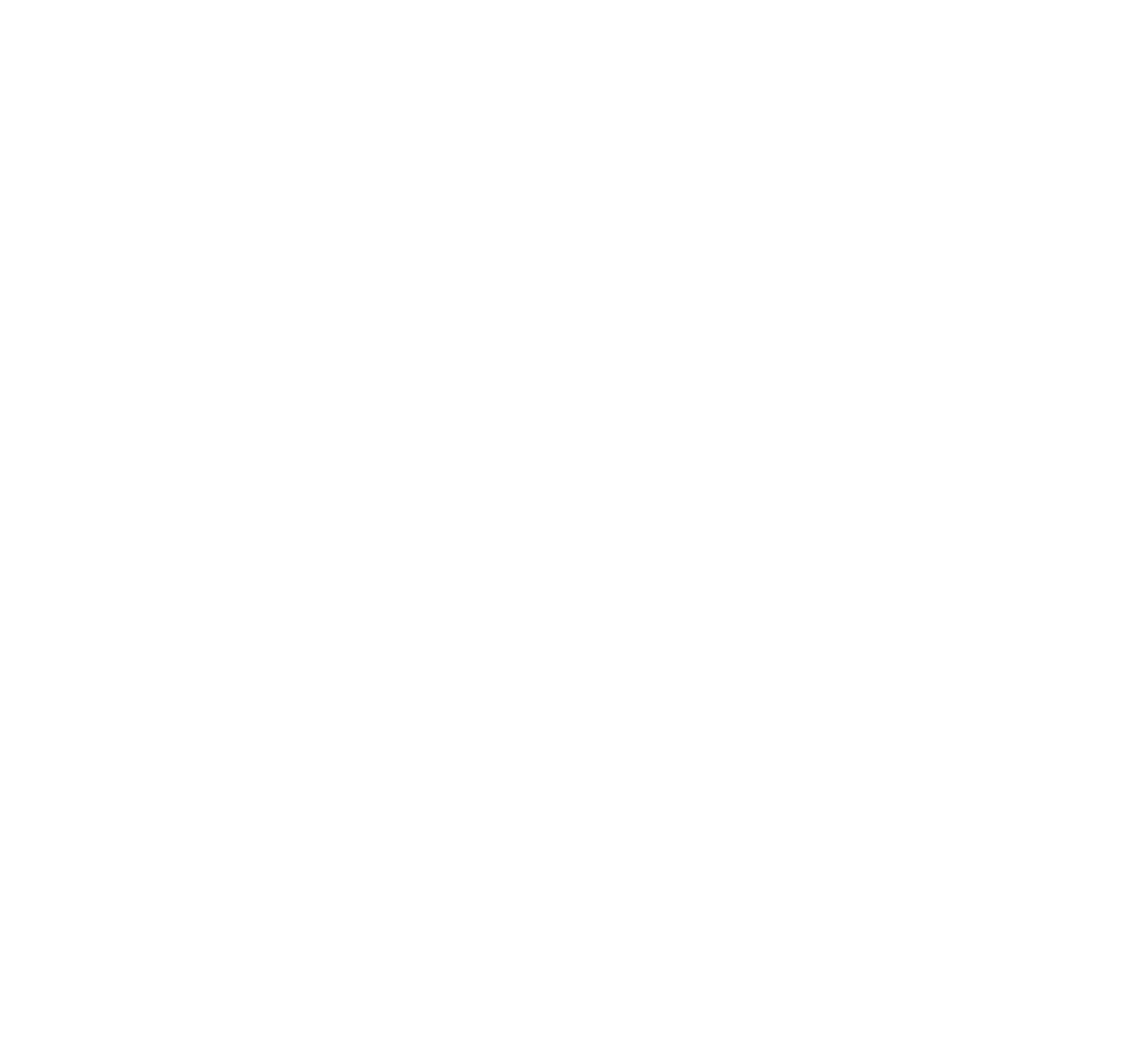
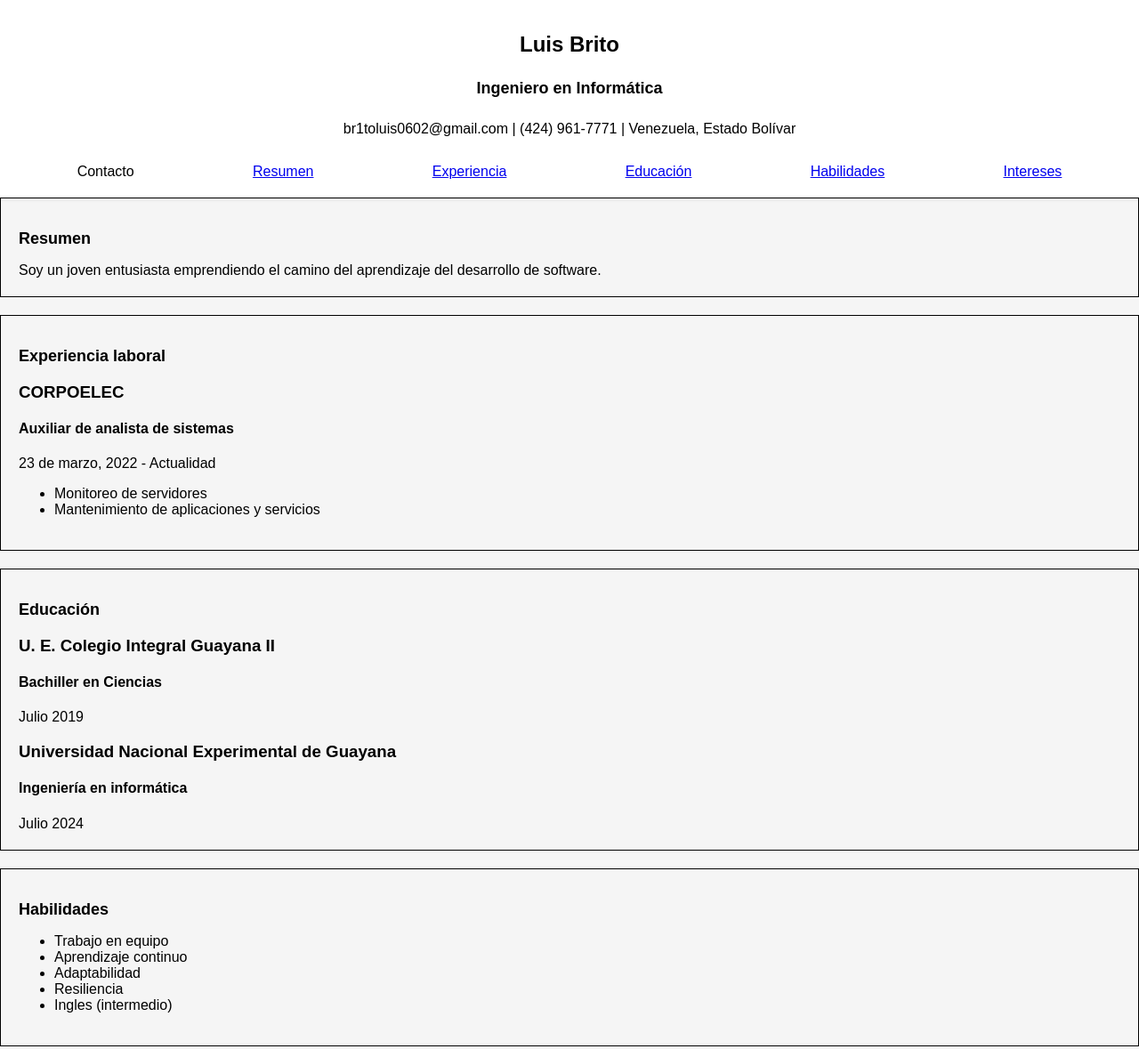
Before and after one commit to Mstaz4/Practica_4, a plain HTML site: page index.html in a window 1280 px wide. Shown: the top 1179 px of the page at 89% size. Before the commit the page ends 800 px from the top, so only its background shows below. Drawn offline with Linux system fonts and the light colour scheme.

Commit message:
feat: Add Style

```diff
--- a/index.html
+++ b/index.html
@@ -3,9 +3,83 @@
 <head>
     <meta charset="UTF-8">
     <meta name="viewport" content="width=device-width, initial-scale=1.0">
-    <title>Document</title>
+    <title>CV</title>
+    <link rel="stylesheet" href="style.css">
 </head>
 <body>
+    <header>
+        <div class="contenedor-header">
+            <h1>Luis Brito</h1>
+            <h2>Ingeniero en Informática</h2>
+            <p>br1toluis0602@gmail.com | (424) 961-7771 | Venezuela, Estado Bolívar</p>
+        </div>
+        <nav>
+          <ul>
+            <li class="selected">Contacto</li>
+            <li><a href="#Resumen">Resumen</a></li>
+            <li><a href="#Experiencia">Experiencia</a></li>
+            <li><a href="#Educacion">Educación</a></li>
+            <li><a href="#Habilidades">Habilidades</a></li>
+            <li><a href="#Intereses">Intereses</a></li>
+          </ul>
+        </nav>
+      </header>
+
+      <section id="Resumen" class="resumen">
+        <h2>Resumen</h2>
+        <p>
+        Soy un joven entusiasta emprendiendo el camino del aprendizaje del desarrollo de software.
+        </p>
+      </section>
+
+      <section id="Experiencia">
+        <h2>Experiencia laboral</h2>
+        <div class="experiencia">
+          <h3>CORPOELEC</h3>
+          <h4>Auxiliar de analista de sistemas</h4>
+          <span>23 de marzo, 2022 - Actualidad</span>
+          <ul>
+            <li>Monitoreo de servidores</li>
+            <li>Mantenimiento de aplicaciones y servicios</li>
+          </ul>
+        </div>
+      </section>
+
+      <section id="Educacion">
+        <h2>Educación</h2>
+        <div class="educacion">
+          <h3>U. E. Colegio Integral Guayana II</h3>
+          <h4>Bachiller en Ciencias</h4>
+          <span>Julio 2019</span>
+        </div>
+        <div>
+          <h3>Universidad Nacional Experimental de Guayana</h3>
+          <h4>Ingeniería en informática</h4>
+          <span>Julio 2024</span>
+        </div>
+      </section>
+
+      <section id="Habilidades">
+        <h2>Habilidades</h2>
+        <ul class="habilidades">
+          <li>Trabajo en equipo</li>
+          <li>Aprendizaje continuo</li>
+          <li>Adaptabilidad</li>
+          <li>Resiliencia</li>
+          <li>Ingles (intermedio)</li>
+        </ul>
+      </section>
+
+      <section id="Intereses">
+        <h2>Intereses</h2>
+        <ul class="intereses">
+          <li>Desarrollo de Software</li>
+          <li>Inteligencia Artificial</li>
+          <li>Lectura</li>
+          <li>Pixel Art</li>
+        </ul>
+      </section>
+    </div>
 
 </body>
 </html>
--- /dev/null
+++ b/style.css
@@ -0,0 +1,53 @@
+/* Estilos generales */
+body {
+    font-family: Arial, sans-serif;
+    margin: 0;
+    padding: 0;
+    background-color: #f5f5f5;
+  }
+
+  header {
+    background-color: #fff;
+    padding: 20px;
+    box-shadow: 0 2px 4px rgba(0, 0, 0, 0.1);
+  }
+
+  .contenedor-header {
+    display: flex;
+    flex-direction: column;
+    align-items: center;
+    text-align: center;
+    padding-bottom: 30px;
+  }
+
+  h1 {
+    font-size: 24px;
+    margin-bottom: 10px;
+  }
+
+  h2 {
+    font-size: 18px;
+    margin-bottom: 10px;
+  }
+
+  p {
+    font-size: 16px;
+    margin-bottom: 0;
+  }
+
+  /* Estilos para la navegación */
+  nav ul {
+    display: flex;
+    justify-content: space-around;
+    align-items: center;
+    list-style: none;
+    margin: 0;
+    padding: 0;
+  }
+
+
+  section {
+    border: 1px solid black; /* Agrega un borde negro de 1px */
+    padding: 20px; /* Agrega espacio interno de 20px */
+    margin-bottom: 20px; /* Agrega margen inferior de 20px */
+  }
```
